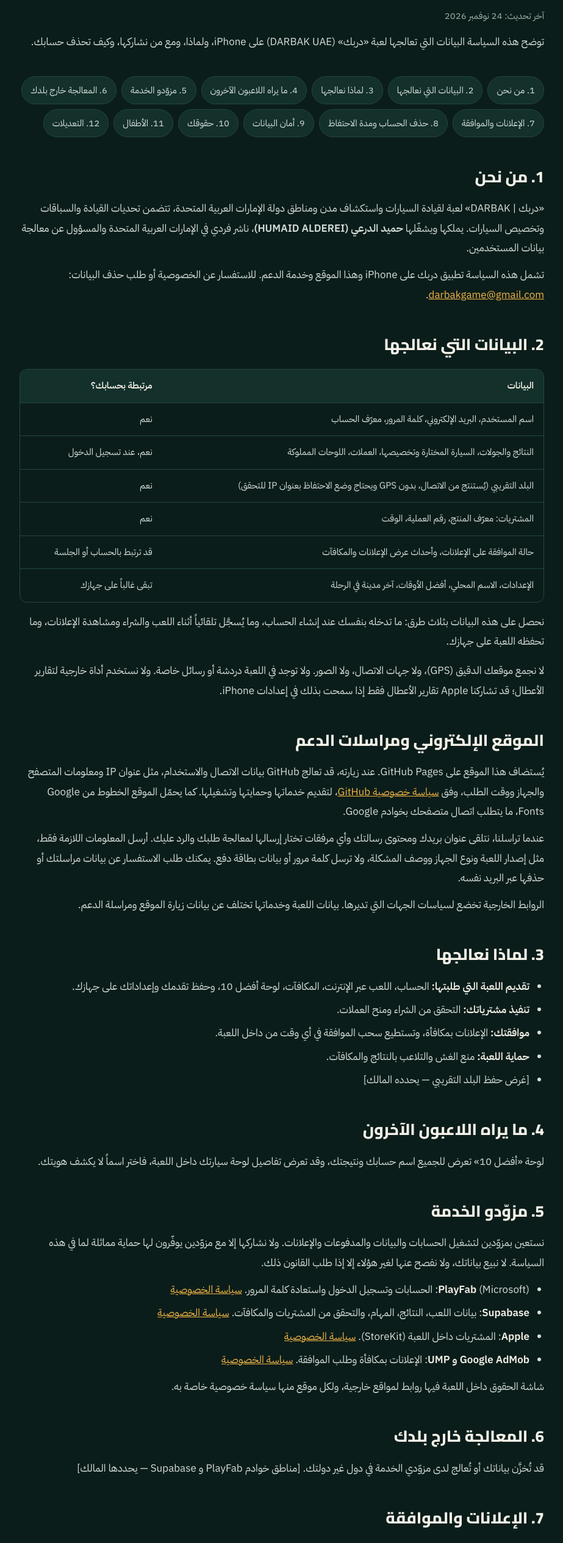
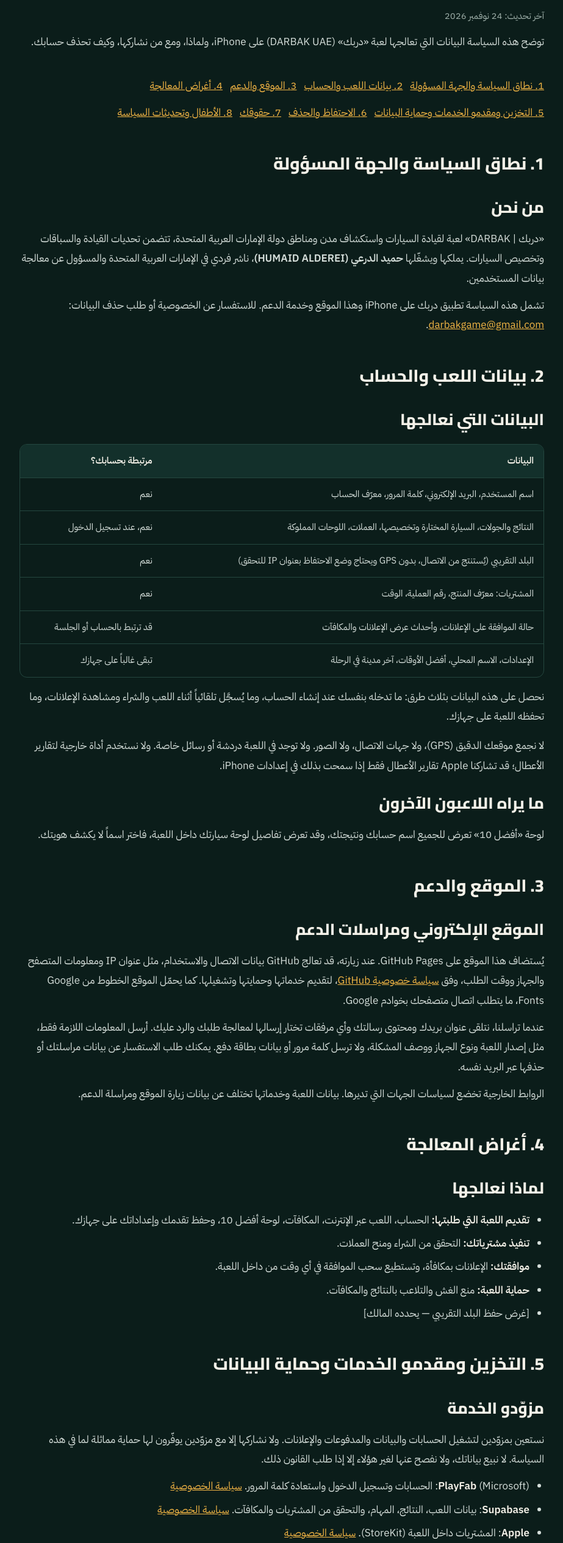
Before and after one commit to darbakgame/darbak-website, a plain HTML site: page privacy.html in a window 1280 px wide. Shown: the part 240-2770 px from the top of the page at 61% size, without its empty margins (178-1101 px from the left). Drawn offline with Linux system fonts and the light colour scheme.

Commit message:
Organize bilingual privacy policies into eight reference-inspired topics

```diff
--- a/privacy.html
+++ b/privacy.html
@@ -52,28 +52,13 @@ a{color:#F2B544}a:hover{color:#FFD27A}
 <p style="margin: 0">توضح هذه السياسة البيانات التي تعالجها لعبة «دربك» (DARBAK UAE) على iPhone، ولماذا، ومع من نشاركها، وكيف تحذف حسابك.</p>
 </div>
 
-<nav aria-label="محتويات السياسة" style="display: flex; flex-wrap: wrap; gap: 8px">
-<a href="#who" style="display: inline-flex; align-items: center; min-height: 44px; padding: 0 14px; border-radius: 999px; background: #13302B; border: 1px solid #24473F; color: #D5DEDA; text-decoration: none; font-size: 15px">1. من نحن</a>
-<a href="#data" style="display: inline-flex; align-items: center; min-height: 44px; padding: 0 14px; border-radius: 999px; background: #13302B; border: 1px solid #24473F; color: #D5DEDA; text-decoration: none; font-size: 15px">2. البيانات التي نعالجها</a>
-<a href="#purpose" style="display: inline-flex; align-items: center; min-height: 44px; padding: 0 14px; border-radius: 999px; background: #13302B; border: 1px solid #24473F; color: #D5DEDA; text-decoration: none; font-size: 15px">3. لماذا نعالجها</a>
-<a href="#public" style="display: inline-flex; align-items: center; min-height: 44px; padding: 0 14px; border-radius: 999px; background: #13302B; border: 1px solid #24473F; color: #D5DEDA; text-decoration: none; font-size: 15px">4. ما يراه اللاعبون الآخرون</a>
-<a href="#providers" style="display: inline-flex; align-items: center; min-height: 44px; padding: 0 14px; border-radius: 999px; background: #13302B; border: 1px solid #24473F; color: #D5DEDA; text-decoration: none; font-size: 15px">5. مزوّدو الخدمة</a>
-<a href="#international" style="display: inline-flex; align-items: center; min-height: 44px; padding: 0 14px; border-radius: 999px; background: #13302B; border: 1px solid #24473F; color: #D5DEDA; text-decoration: none; font-size: 15px">6. المعالجة خارج بلدك</a>
-<a href="#ads" style="display: inline-flex; align-items: center; min-height: 44px; padding: 0 14px; border-radius: 999px; background: #13302B; border: 1px solid #24473F; color: #D5DEDA; text-decoration: none; font-size: 15px">7. الإعلانات والموافقة</a>
-<a href="#retention" style="display: inline-flex; align-items: center; min-height: 44px; padding: 0 14px; border-radius: 999px; background: #13302B; border: 1px solid #24473F; color: #D5DEDA; text-decoration: none; font-size: 15px">8. حذف الحساب ومدة الاحتفاظ</a>
-<a href="#security" style="display: inline-flex; align-items: center; min-height: 44px; padding: 0 14px; border-radius: 999px; background: #13302B; border: 1px solid #24473F; color: #D5DEDA; text-decoration: none; font-size: 15px">9. أمان البيانات</a>
-<a href="#rights" style="display: inline-flex; align-items: center; min-height: 44px; padding: 0 14px; border-radius: 999px; background: #13302B; border: 1px solid #24473F; color: #D5DEDA; text-decoration: none; font-size: 15px">10. حقوقك</a>
-<a href="#kids" style="display: inline-flex; align-items: center; min-height: 44px; padding: 0 14px; border-radius: 999px; background: #13302B; border: 1px solid #24473F; color: #D5DEDA; text-decoration: none; font-size: 15px">11. الأطفال</a>
-<a href="#changes" style="display: inline-flex; align-items: center; min-height: 44px; padding: 0 14px; border-radius: 999px; background: #13302B; border: 1px solid #24473F; color: #D5DEDA; text-decoration: none; font-size: 15px">12. التعديلات</a>
-</nav>
-
-<section id="who" style="display: flex; flex-direction: column; gap: 12px; scroll-margin-top: 24px">
-<h2 style="margin: 0; font-family: Cairo, sans-serif; font-size: 26px; color: #F4F1E8">1. من نحن</h2>
+<nav aria-label="محتويات السياسة" style="display:flex;flex-wrap:wrap;gap:12px"><a href="#policy-1">1. نطاق السياسة والجهة المسؤولة</a><a href="#policy-2">2. بيانات اللعب والحساب</a><a href="#policy-3">3. الموقع والدعم</a><a href="#policy-4">4. أغراض المعالجة</a><a href="#policy-5">5. التخزين ومقدمو الخدمات وحماية البيانات</a><a href="#policy-6">6. الاحتفاظ والحذف</a><a href="#policy-7">7. حقوقك</a><a href="#policy-8">8. الأطفال وتحديثات السياسة</a></nav>
+<section id="policy-1" style="display:flex;flex-direction:column;gap:20px;scroll-margin-top:24px"><h2 style="margin:0;font-family:Cairo,sans-serif;font-size:28px;color:#F4F1E8">1. نطاق السياسة والجهة المسؤولة</h2><section id="who" style="display: flex; flex-direction: column; gap: 12px; scroll-margin-top: 24px">
+<h3 style="margin: 0; font-family: Cairo, sans-serif; font-size: 26px; color: #F4F1E8">من نحن</h3>
 <p style="margin: 0">«دربك | DARBAK» لعبة لقيادة السيارات واستكشاف مدن ومناطق دولة الإمارات العربية المتحدة، تتضمن تحديات القيادة والسباقات وتخصيص السيارات. يملكها ويشغّلها <strong>حميد الدرعي (HUMAID ALDEREI)</strong>، ناشر فردي في الإمارات العربية المتحدة والمسؤول عن معالجة بيانات المستخدمين.</p><p style="margin: 0">تشمل هذه السياسة تطبيق دربك على iPhone وهذا الموقع وخدمة الدعم. للاستفسار عن الخصوصية أو طلب حذف البيانات: <a href="mailto:darbakgame@gmail.com">darbakgame@gmail.com</a>.</p>
-</section>
-
-<section id="data" style="display: flex; flex-direction: column; gap: 16px; scroll-margin-top: 24px">
-<h2 style="margin: 0; font-family: Cairo, sans-serif; font-size: 26px; color: #F4F1E8">2. البيانات التي نعالجها</h2>
+</section></section>
+<section id="policy-2" style="display:flex;flex-direction:column;gap:20px;scroll-margin-top:24px"><h2 style="margin:0;font-family:Cairo,sans-serif;font-size:28px;color:#F4F1E8">2. بيانات اللعب والحساب</h2><section id="data" style="display: flex; flex-direction: column; gap: 16px; scroll-margin-top: 24px">
+<h3 style="margin: 0; font-family: Cairo, sans-serif; font-size: 26px; color: #F4F1E8">البيانات التي نعالجها</h3>
 <div style="overflow-x: auto; border: 1px solid #24473F; border-radius: 12px">
 <table style="width: 100%; min-width: 480px; border-collapse: collapse; font-size: 15px; line-height: 1.7">
 <thead>
@@ -95,11 +80,13 @@ a{color:#F2B544}a:hover{color:#FFD27A}
 <p style="margin: 0">نحصل على هذه البيانات بثلاث طرق: ما تدخله بنفسك عند إنشاء الحساب، وما يُسجَّل تلقائياً أثناء اللعب والشراء ومشاهدة الإعلانات، وما تحفظه اللعبة على جهازك.</p>
 <p style="margin: 0">لا نجمع موقعك الدقيق (GPS)، ولا جهات الاتصال، ولا الصور. ولا توجد في اللعبة دردشة أو رسائل خاصة. ولا نستخدم أداة خارجية لتقارير الأعطال؛ قد تشاركنا Apple تقارير الأعطال فقط إذا سمحت بذلك في إعدادات iPhone.</p>
 </section>
-
-<section id="website" style="display:flex;flex-direction:column;gap:12px;scroll-margin-top:24px"><h2 style="margin:0;font-family:Cairo,sans-serif;font-size:26px;color:#F4F1E8">الموقع الإلكتروني ومراسلات الدعم</h2><p style="margin:0">يُستضاف هذا الموقع على GitHub Pages. عند زيارته، قد تعالج GitHub بيانات الاتصال والاستخدام، مثل عنوان IP ومعلومات المتصفح والجهاز ووقت الطلب، وفق <a href="https://docs.github.com/en/site-policy/privacy-policies/github-general-privacy-statement">سياسة خصوصية GitHub</a>، لتقديم خدماتها وحمايتها وتشغيلها. كما يحمّل الموقع الخطوط من Google Fonts، ما يتطلب اتصال متصفحك بخوادم Google.</p><p style="margin:0">عندما تراسلنا، نتلقى عنوان بريدك ومحتوى رسالتك وأي مرفقات تختار إرسالها لمعالجة طلبك والرد عليك. أرسل المعلومات اللازمة فقط، مثل إصدار اللعبة ونوع الجهاز ووصف المشكلة، ولا ترسل كلمة مرور أو بيانات بطاقة دفع. يمكنك طلب الاستفسار عن بيانات مراسلتك أو حذفها عبر البريد نفسه.</p><p style="margin:0">الروابط الخارجية تخضع لسياسات الجهات التي تديرها. بيانات اللعبة وخدماتها تختلف عن بيانات زيارة الموقع ومراسلة الدعم.</p></section>
-
-<section id="purpose" style="display: flex; flex-direction: column; gap: 12px; scroll-margin-top: 24px">
-<h2 style="margin: 0; font-family: Cairo, sans-serif; font-size: 26px; color: #F4F1E8">3. لماذا نعالجها</h2>
+<section id="public" style="display: flex; flex-direction: column; gap: 12px; scroll-margin-top: 24px">
+<h3 style="margin: 0; font-family: Cairo, sans-serif; font-size: 26px; color: #F4F1E8">ما يراه اللاعبون الآخرون</h3>
+<p style="margin: 0">لوحة «أفضل 10» تعرض للجميع اسم حسابك ونتيجتك، وقد تعرض تفاصيل لوحة سيارتك داخل اللعبة، فاختر اسماً لا يكشف هويتك.</p>
+</section></section>
+<section id="policy-3" style="display:flex;flex-direction:column;gap:20px;scroll-margin-top:24px"><h2 style="margin:0;font-family:Cairo,sans-serif;font-size:28px;color:#F4F1E8">3. الموقع والدعم</h2><section id="website" style="display:flex;flex-direction:column;gap:12px;scroll-margin-top:24px"><h3 style="margin:0;font-family:Cairo,sans-serif;font-size:26px;color:#F4F1E8">الموقع الإلكتروني ومراسلات الدعم</h3><p style="margin:0">يُستضاف هذا الموقع على GitHub Pages. عند زيارته، قد تعالج GitHub بيانات الاتصال والاستخدام، مثل عنوان IP ومعلومات المتصفح والجهاز ووقت الطلب، وفق <a href="https://docs.github.com/en/site-policy/privacy-policies/github-general-privacy-statement">سياسة خصوصية GitHub</a>، لتقديم خدماتها وحمايتها وتشغيلها. كما يحمّل الموقع الخطوط من Google Fonts، ما يتطلب اتصال متصفحك بخوادم Google.</p><p style="margin:0">عندما تراسلنا، نتلقى عنوان بريدك ومحتوى رسالتك وأي مرفقات تختار إرسالها لمعالجة طلبك والرد عليك. أرسل المعلومات اللازمة فقط، مثل إصدار اللعبة ونوع الجهاز ووصف المشكلة، ولا ترسل كلمة مرور أو بيانات بطاقة دفع. يمكنك طلب الاستفسار عن بيانات مراسلتك أو حذفها عبر البريد نفسه.</p><p style="margin:0">الروابط الخارجية تخضع لسياسات الجهات التي تديرها. بيانات اللعبة وخدماتها تختلف عن بيانات زيارة الموقع ومراسلة الدعم.</p></section></section>
+<section id="policy-4" style="display:flex;flex-direction:column;gap:20px;scroll-margin-top:24px"><h2 style="margin:0;font-family:Cairo,sans-serif;font-size:28px;color:#F4F1E8">4. أغراض المعالجة</h2><section id="purpose" style="display: flex; flex-direction: column; gap: 12px; scroll-margin-top: 24px">
+<h3 style="margin: 0; font-family: Cairo, sans-serif; font-size: 26px; color: #F4F1E8">لماذا نعالجها</h3>
 <ul style="margin: 0; padding-inline-start: 24px; display: flex; flex-direction: column; gap: 6px">
 <li><strong style="color: #F4F1E8">تقديم اللعبة التي طلبتها:</strong> الحساب، اللعب عبر الإنترنت، المكافآت، لوحة أفضل 10، وحفظ تقدمك وإعداداتك على جهازك.</li>
 <li><strong style="color: #F4F1E8">تنفيذ مشترياتك:</strong> التحقق من الشراء ومنح العملات.</li>
@@ -107,15 +94,9 @@ a{color:#F2B544}a:hover{color:#FFD27A}
 <li><strong style="color: #F4F1E8">حماية اللعبة:</strong> منع الغش والتلاعب بالنتائج والمكافآت.</li>
 <li>[غرض حفظ البلد التقريبي — يحدده المالك]</li>
 </ul>
-</section>
-
-<section id="public" style="display: flex; flex-direction: column; gap: 12px; scroll-margin-top: 24px">
-<h2 style="margin: 0; font-family: Cairo, sans-serif; font-size: 26px; color: #F4F1E8">4. ما يراه اللاعبون الآخرون</h2>
-<p style="margin: 0">لوحة «أفضل 10» تعرض للجميع اسم حسابك ونتيجتك، وقد تعرض تفاصيل لوحة سيارتك داخل اللعبة، فاختر اسماً لا يكشف هويتك.</p>
-</section>
-
-<section id="providers" style="display: flex; flex-direction: column; gap: 12px; scroll-margin-top: 24px">
-<h2 style="margin: 0; font-family: Cairo, sans-serif; font-size: 26px; color: #F4F1E8">5. مزوّدو الخدمة</h2>
+</section></section>
+<section id="policy-5" style="display:flex;flex-direction:column;gap:20px;scroll-margin-top:24px"><h2 style="margin:0;font-family:Cairo,sans-serif;font-size:28px;color:#F4F1E8">5. التخزين ومقدمو الخدمات وحماية البيانات</h2><section id="providers" style="display: flex; flex-direction: column; gap: 12px; scroll-margin-top: 24px">
+<h3 style="margin: 0; font-family: Cairo, sans-serif; font-size: 26px; color: #F4F1E8">مزوّدو الخدمة</h3>
 <p style="margin: 0">نستعين بمزوّدين لتشغيل الحسابات والبيانات والمدفوعات والإعلانات. ولا نشاركها إلا مع مزوّدين يوفّرون لها حماية مماثلة لما في هذه السياسة. لا نبيع بياناتك، ولا نفصح عنها لغير هؤلاء إلا إذا طلب القانون ذلك.</p>
 <ul style="margin: 0; padding-inline-start: 24px; display: flex; flex-direction: column; gap: 6px">
 <li><strong style="color: #F4F1E8">PlayFab</strong> (Microsoft): الحسابات وتسجيل الدخول واستعادة كلمة المرور. <a href="https://privacy.microsoft.com/privacystatement">سياسة الخصوصية</a></li>
@@ -125,20 +106,21 @@ a{color:#F2B544}a:hover{color:#FFD27A}
 </ul>
 <p style="margin: 0">شاشة الحقوق داخل اللعبة فيها روابط لمواقع خارجية، ولكل موقع منها سياسة خصوصية خاصة به.</p>
 </section>
-
 <section id="international" style="display: flex; flex-direction: column; gap: 12px; scroll-margin-top: 24px">
-<h2 style="margin: 0; font-family: Cairo, sans-serif; font-size: 26px; color: #F4F1E8">6. المعالجة خارج بلدك</h2>
+<h3 style="margin: 0; font-family: Cairo, sans-serif; font-size: 26px; color: #F4F1E8">المعالجة خارج بلدك</h3>
 <p style="margin: 0">قد تُخزَّن بياناتك أو تُعالج لدى مزوّدي الخدمة في دول غير دولتك. [مناطق خوادم PlayFab و Supabase — يحددها المالك]</p>
 </section>
-
 <section id="ads" style="display: flex; flex-direction: column; gap: 12px; scroll-margin-top: 24px">
-<h2 style="margin: 0; font-family: Cairo, sans-serif; font-size: 26px; color: #F4F1E8">7. الإعلانات والموافقة</h2>
+<h3 style="margin: 0; font-family: Cairo, sans-serif; font-size: 26px; color: #F4F1E8">الإعلانات والموافقة</h3>
 <p style="margin: 0">قد تتضمن نسخ اختبار اللعبة مكونات لإعلانات بمكافأة. يجب تحديد ما إذا كانت AdMob نشطة في إصدار الإنتاج قبل نشر سياسة نهائية، وكذلك آلية الموافقة الفعلية.</p>
 <p style="margin: 0; padding: 16px 20px; border-radius: 12px; background: #2A2213; border: 1px solid #5A4520; color: #F1DDB3">[يُكمل بعد التأكد من إعدادات AdMob الفعلية: هل الإعلانات مخصّصة، وهل يُستخدم معرّف الإعلانات (IDFA)، وهل تظهر نافذة إذن التتبع (ATT)]</p>
 </section>
-
-<section id="retention" style="display: flex; flex-direction: column; gap: 12px; scroll-margin-top: 24px">
-<h2 style="margin: 0; font-family: Cairo, sans-serif; font-size: 26px; color: #F4F1E8">8. حذف الحساب ومدة الاحتفاظ</h2>
+<section id="security" style="display: flex; flex-direction: column; gap: 12px; scroll-margin-top: 24px">
+<h3 style="margin: 0; font-family: Cairo, sans-serif; font-size: 26px; color: #F4F1E8">أمان البيانات</h3>
+<p style="margin: 0">تنتقل البيانات بين اللعبة والخوادم عبر اتصال مشفّر (HTTPS)، ونتخذ إجراءات معقولة لحمايتها، لكن لا يوجد نظام آمن بالكامل.</p>
+</section></section>
+<section id="policy-6" style="display:flex;flex-direction:column;gap:20px;scroll-margin-top:24px"><h2 style="margin:0;font-family:Cairo,sans-serif;font-size:28px;color:#F4F1E8">6. الاحتفاظ والحذف</h2><section id="retention" style="display: flex; flex-direction: column; gap: 12px; scroll-margin-top: 24px">
+<h3 style="margin: 0; font-family: Cairo, sans-serif; font-size: 26px; color: #F4F1E8">حذف الحساب ومدة الاحتفاظ</h3>
 <ul style="margin: 0; padding-inline-start: 24px; display: flex; flex-direction: column; gap: 6px">
 <li>طريقة طلب الحذف في <a href="delete-account.html">صفحة حذف الحساب</a>.</li>
 <li>يجب التحقق من أن مسار حذف الحساب يزيل البيانات المرتبطة به لدى PlayFab وSupabase فعلياً قبل النشر.</li>
@@ -147,29 +129,19 @@ a{color:#F2B544}a:hover{color:#FFD27A}
 <li>حذف التطبيق قد يزيل ملفات التقدم المحلية؛ يجب التحقق من سلوك التخزين وإعادة التثبيت على الأجهزة المدعومة.</li>
 </ul>
 <p style="margin: 0">المدة الفعلية لإتمام حذف الحساب: قيد التحقق من التنفيذ وسياسة الاحتفاظ لدى المزوّدين. وقد تبقى نسخة منها في النسخ الاحتياطية لدى المزوّدين حتى تنتهي مدة الاحتفاظ بها، ثم تُحذف تلقائياً، ولا نستخدم هذه النسخ لأي غرض آخر.</p>
-</section>
-
-<section id="security" style="display: flex; flex-direction: column; gap: 12px; scroll-margin-top: 24px">
-<h2 style="margin: 0; font-family: Cairo, sans-serif; font-size: 26px; color: #F4F1E8">9. أمان البيانات</h2>
-<p style="margin: 0">تنتقل البيانات بين اللعبة والخوادم عبر اتصال مشفّر (HTTPS)، ونتخذ إجراءات معقولة لحمايتها، لكن لا يوجد نظام آمن بالكامل.</p>
-</section>
-
-<section id="rights" style="display: flex; flex-direction: column; gap: 12px; scroll-margin-top: 24px">
-<h2 style="margin: 0; font-family: Cairo, sans-serif; font-size: 26px; color: #F4F1E8">10. حقوقك</h2>
+</section></section>
+<section id="policy-7" style="display:flex;flex-direction:column;gap:20px;scroll-margin-top:24px"><h2 style="margin:0;font-family:Cairo,sans-serif;font-size:28px;color:#F4F1E8">7. حقوقك</h2><section id="rights" style="display: flex; flex-direction: column; gap: 12px; scroll-margin-top: 24px">
+<h3 style="margin: 0; font-family: Cairo, sans-serif; font-size: 26px; color: #F4F1E8">حقوقك</h3>
 <p style="margin: 0">بحسب القوانين المنطبقة عليك، قد يحق لك معرفة كيفية معالجة بياناتك، وطلب الوصول إليها أو نسخة منها، وتصحيحها أو حذفها أو نقلها، والاعتراض على معالجتها أو تقييدها، وسحب الموافقة حيث تكون أساس المعالجة. أرسل طلبك إلى <a href="mailto:darbakgame@gmail.com">darbakgame@gmail.com</a> أو عبر <a href="support.html">صفحة الدعم</a>. قد نطلب معلومات متناسبة للتحقق من ارتباطك بالبيانات، ونعالج الطلب وفق المدد والمتطلبات النظامية المنطبقة. ويمكنك تقديم شكوى إلى جهة حماية البيانات المختصة بحسب بلدك.</p>
-</section>
-
-<section id="kids" style="display: flex; flex-direction: column; gap: 12px; scroll-margin-top: 24px">
-<h2 style="margin: 0; font-family: Cairo, sans-serif; font-size: 26px; color: #F4F1E8">11. الأطفال</h2>
+</section></section>
+<section id="policy-8" style="display:flex;flex-direction:column;gap:20px;scroll-margin-top:24px"><h2 style="margin:0;font-family:Cairo,sans-serif;font-size:28px;color:#F4F1E8">8. الأطفال وتحديثات السياسة</h2><section id="kids" style="display: flex; flex-direction: column; gap: 12px; scroll-margin-top: 24px">
+<h3 style="margin: 0; font-family: Cairo, sans-serif; font-size: 26px; color: #F4F1E8">الأطفال</h3>
 <p style="margin: 0">«دربك» موجهة للجمهور العام، وليست مصممة خصيصاً للأطفال.</p>
 </section>
-
 <section id="changes" style="display: flex; flex-direction: column; gap: 12px; scroll-margin-top: 24px">
-<h2 style="margin: 0; font-family: Cairo, sans-serif; font-size: 26px; color: #F4F1E8">12. التعديلات</h2>
+<h3 style="margin: 0; font-family: Cairo, sans-serif; font-size: 26px; color: #F4F1E8">التعديلات</h3>
 <p style="margin: 0">عند تغيير هذه السياسة نحدّث تاريخ «آخر تحديث» أعلاه، ونبلغك داخل اللعبة إذا كان التغيير جوهرياً.</p>
-</section>
-
-
+</section></section>
 </main>
 
 <footer style="border-top: 1px solid #1F3F39">
```
Also changed, not shown: privacy-en.html (+32 -60 lines).
